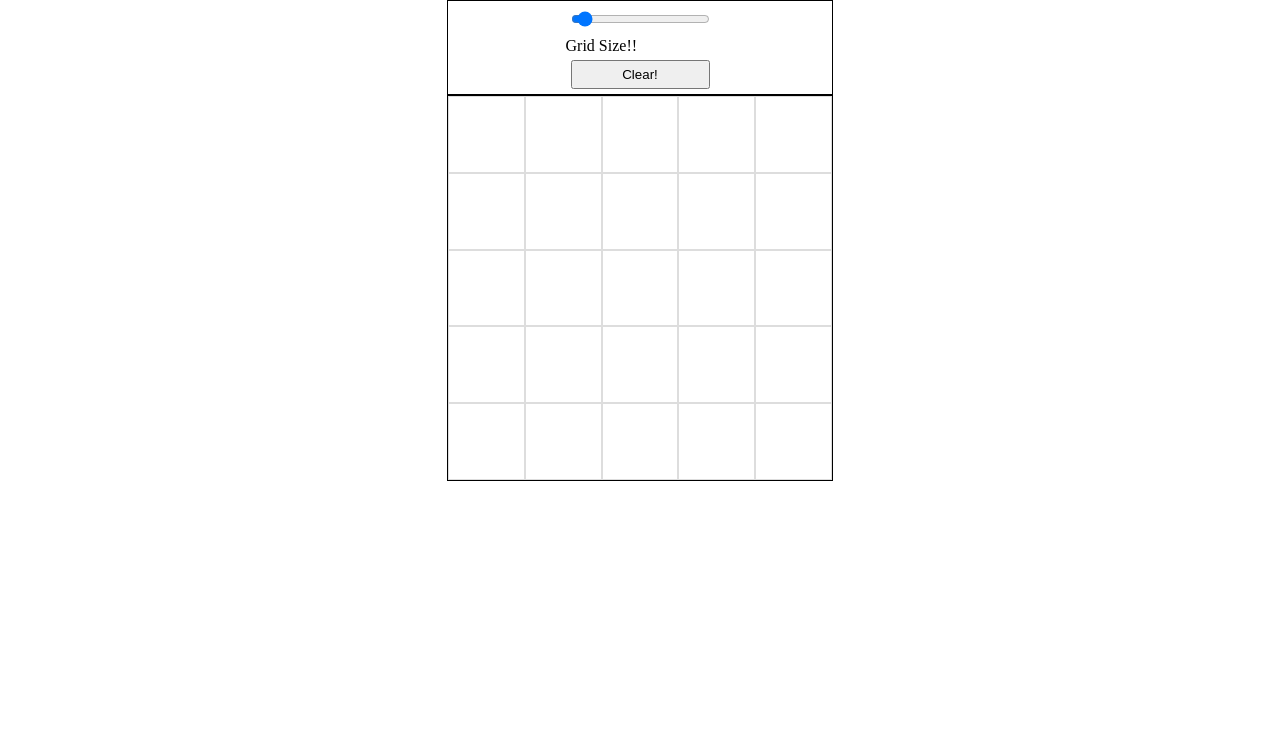
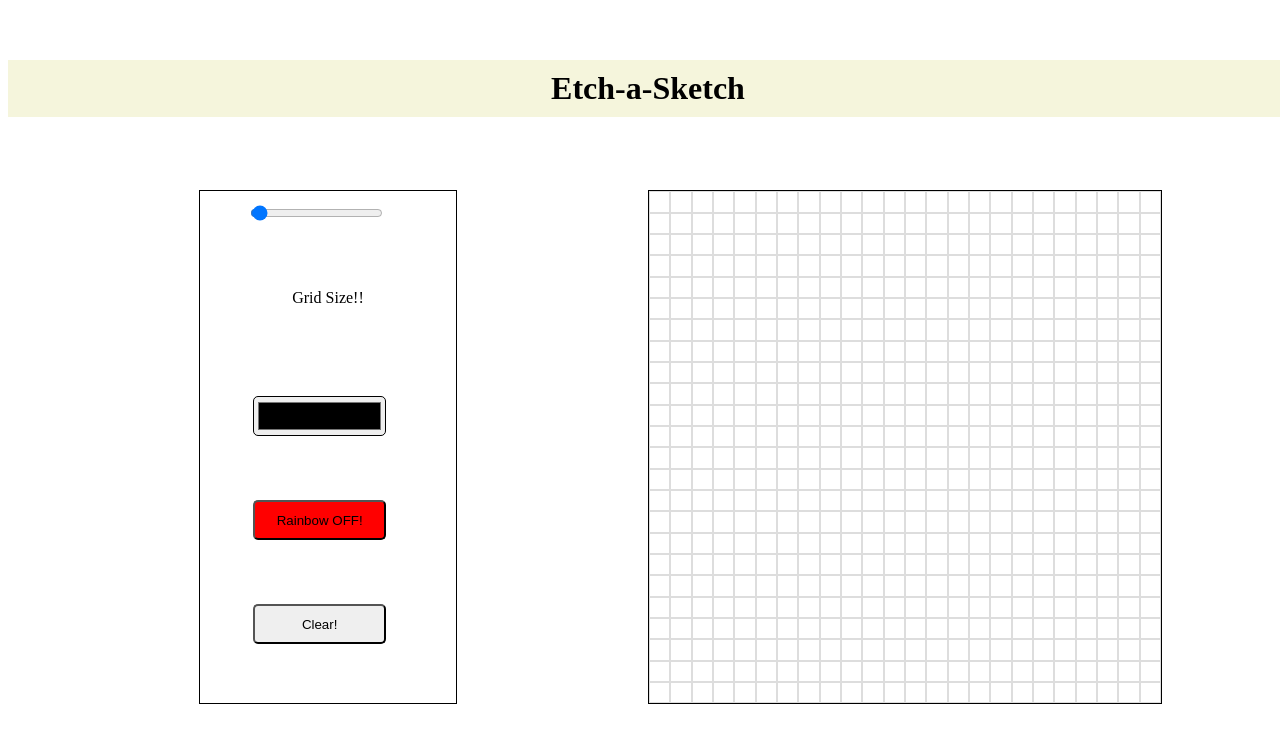
Before and after one commit to randhawah/etch-a-sketch, a plain HTML site: page index.html in a window 1280 px wide. Drawn offline with Linux system fonts and the light colour scheme.

Commit message:
add rainbow, color picker and other functions

```diff
--- a/index.html
+++ b/index.html
@@ -13,10 +13,13 @@
     <div class="test"></div>
     <div class="test"></div>
     <div class="test"></div>
-    -->
+-->
+    <h1 id="header">Etch-a-Sketch</h1>
     <div id="controls">
         <input type="range" id="slider" min="5" max="64" value="6">
         <div id="sizeResult">Grid Size!!</div>
+        <input type="color" id="colorPicker" oninput="getData(this.value)">
+        <button id="rainbow" onclick="rainbowToggle();">Rainbow OFF!</button>
         <button id="clear">Clear!</button>
     </div>
     <div id="container"></div>
--- a/script.js
+++ b/script.js
@@ -1,26 +1,20 @@
 const container = document.getElementById("container");
 var slider = document.getElementById("slider");
 var sizeResult = document.getElementById("sizeResult");
-var gridSize = 5;
+var rainbowBtn = document.getElementById("rainbow");
+var input = document.getElementById('colorPicker');
 var clearBtn = document.getElementById("clear");
-//var test = document.querySelectorAll(".test");
+var gridSize = 24;
+var colorPicker = "black";
+var rainbowTgl = false;
 
+//creates a default grid of size 24X24
 window.onload = createGrid(gridSize);
 
-/* This was a test case to test changing colors of multiple elements with same class
-on mouseover.
-
-for(let i=0; i<test.length; i++){
-  test[i].addEventListener("mouseover", function(){
-      test[i].style.setProperty('--boxColor', "black");
-  }, false);
-}
-*/
-
+//creates the grid of 'size' and set the CSS Grid rows and columns to 'size'
 function createGrid(size) {
   container.style.setProperty('--size', size);
   container.textContent = "";
-
   for (let i = 0; i < (size * size); i++) {
     let cell = document.createElement("div");
     container.appendChild(cell).className = "grid-item";
@@ -28,8 +22,11 @@ function createGrid(size) {
   var box = document.getElementsByClassName("grid-item");
   for(let i = 0; i<box.length; i++){
     box[i].addEventListener("mouseover", function(){
-      box[i].style.setProperty('--boxColor', "black");
-  }, false);
+      if(rainbowTgl)
+        box[i].style.setProperty('--boxColor', createRainbow());
+      else
+        box[i].style.setProperty('--boxColor', colorPicker);
+    }, false);
   }
 };
 
@@ -39,8 +36,43 @@ slider.addEventListener("change", function(){
     createGrid(gridSize);
 }, false);
 
+function getData(color){
+  container.style.setProperty('--colorPicker', color);
+  if(rainbowTgl)rainbowToggle();
+  colorPicker = color;
+}
+
+function rainbowToggle(){
+  if(rainbowTgl == false){
+    rainbowTgl = true;
+    rainbowBtn.style.setProperty('--rainbow-btn-color', "green");
+    rainbowBtn.innerText = 'Rainbow ON!';
+    colorPicker = createRainbow();
+  }
+  else if(rainbowTgl == true){
+    rainbowTgl = false;
+    rainbowBtn.style.setProperty('--rainbow-btn-color', "red");
+    rainbowBtn.innerText = 'Rainbow OFF!';
+  }
+}
+
+function createRainbow(){
+  return '#'+Math.floor(Math.random()*16777215).toString(16);
+}
+
 clearBtn.addEventListener("click", function(){
   box = document.getElementsByClassName("grid-item");
   for(let i =0; i<box.length; i++)
     box[i].style.setProperty('--boxColor', "white");
 }, false);
+
+
+// when you click the color picker, we'll run our code to close it after 2 seconds.
+input.addEventListener('focus', function() {
+  setTimeout(()=>{
+    // toggle the type attribute to close the picker!
+    input.setAttribute('type','text');
+    input.setAttribute('type','color');
+
+  }, 2000);
+});
--- a/style.css
+++ b/style.css
@@ -1,6 +1,7 @@
 :root {
     --size: 5;
-    --boxColor: white;
+    --boxColor: #FFFFFF;
+    --rainbow-btn-color : red;
   }
 
   .test{
@@ -12,26 +13,40 @@
   }
 
   body{
-    margin: auto;
+    width: 100vw;
+    height: 100vh;
     display: grid;
-    justify-content: center;
+    grid-template-columns: 1fr 1fr;
+  }
+
+  #header{
+    background-color: beige;
+    grid-column: 1 / -1;
+    text-align: center;
+    align-self: center;
+    padding: 10px;
+    margin-top: 0px;
   }
 
   #controls{
+    align-self: start;
+    justify-self: center;
     display: grid;
-    align-items: center;
     justify-content: center;
     border: 1px solid black;
+    width : 20vw;
+    height : 40vw;
   }
 
   #container {
+    align-self: start;
+    justify-self: start;
     display: grid;
-    width: 30vw;
-    height: 30vw;
+    width: 40vw;
+    height: 40vw;
     grid-gap: 0em;
     grid-template-rows: repeat(var(--size), 1fr);
     grid-template-columns: repeat(var(--size), 1fr);
-    justify-content: center;
     border: 1px solid black;
   }
 
@@ -45,7 +60,20 @@
     justify-items: center;
   }
 
-  #clear, #slider{
-    padding : 5px;
+  button,  #colorPicker{
+    width : 10em;
+    height : 3em;
+    border-radius: 5px;
     margin : 5px;
   }
+
+ #slider, #sizeResult{
+    width : 10em;
+    height : 3em;
+    border-radius: 5px;
+    text-align: center;
+  }
+
+  #rainbow{
+    background-color: var(--rainbow-btn-color);
+  }
```
